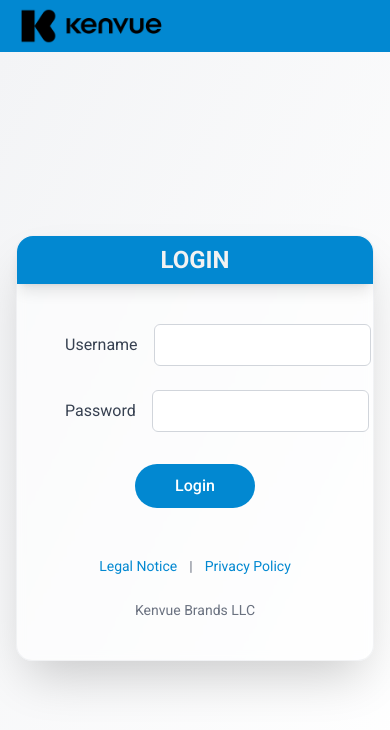
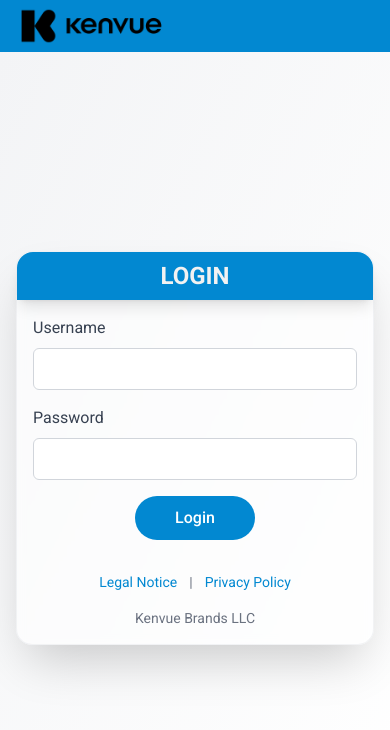
Before and after one commit to lschmidt1/Golden-Calendar, a React (Vite) app: page /login in a window 390 px wide. Shown: the top 730 px of the page. Built offline with nearby package versions, Linux system fonts and the light colour scheme; the HTML template or start-up script is replaced by a standard one.

Commit message:
Removed body scrolling and made the horizontal scroll work with the table. Responsive features for scaling

```diff
--- a/src/index.css
+++ b/src/index.css
@@ -4,4 +4,29 @@
 
 body {
   font-family: 'Roboto', sans-serif;
+  overflow-y: hidden;
 }
+
+.scrollbar-visible {
+  scrollbar-width: auto;
+  scrollbar-color: rgba(155, 155, 155, 0.7) transparent;
+}
+
+.scrollbar-visible::-webkit-scrollbar {
+  height: 12px;
+  width: 12px;
+}
+
+.scrollbar-visible::-webkit-scrollbar-track {
+  background: transparent;
+}
+
+.scrollbar-visible::-webkit-scrollbar-thumb {
+  background-color: rgba(155, 155, 155, 0.7);
+  border-radius: 6px;
+  border: 3px solid transparent;
+}
+
+.scrollbar-visible::-webkit-scrollbar-thumb:hover {
+  background-color: rgba(155, 155, 155, 0.9);
+}
--- a/src/pages/LoginPage.tsx
+++ b/src/pages/LoginPage.tsx
@@ -28,24 +28,23 @@ export default function LoginPage() {
       {/* Login Content */}
       <div className={`flex-1 flex items-center justify-center ${
         isDarkMode ? 'bg-gradient-to-br from-gray-900 to-gray-800' : 'bg-gradient-to-br from-gray-100 to-white'
-      } p-4`}>
+      } p-4 overflow-y-auto`}>
         <div className={`w-full max-w-2xl ${
           isDarkMode
             ? 'bg-gray-800/50 border-gray-700/50'
             : 'bg-white/50 border-gray-200/50'
-        } backdrop-blur-sm rounded-2xl shadow-2xl shadow-black/20 border`}>
+        } backdrop-blur-sm rounded-2xl shadow-2xl shadow-black/20 border my-4`}>
           <div className={`w-full h-12 flex items-center justify-center rounded-t-2xl ${
             isDarkMode ? 'bg-secondary' : 'bg-secondary'
           } shadow-lg relative z-10`}>
             <div className="text-textLight font-bold text-2xl">LOGIN</div>
           </div>
 
-          <div className={`w-full px-12 py-10 ${isDarkMode ? 'text-white' : 'text-gray-800'}`}>
-
-            <form className="space-y-8 max-w-md mx-auto" onSubmit={handleSubmit}>
-              <div className="space-y-6">
-                <div className="flex items-center gap-4">
-                  <label htmlFor="username" className={`block w-24 text-right ${isDarkMode ? 'text-white' : 'text-gray-700'}`}>
+          <div className={`w-full p-4 sm:p-6 md:p-8 ${isDarkMode ? 'text-white' : 'text-gray-800'}`}>
+            <form className="space-y-4 sm:space-y-6 max-w-md mx-auto" onSubmit={handleSubmit}>
+              <div className="space-y-4">
+                <div className="flex flex-col sm:flex-row sm:items-center gap-2 sm:gap-4">
+                  <label htmlFor="username" className={`sm:w-24 sm:text-right ${isDarkMode ? 'text-white' : 'text-gray-700'}`}>
                     Username
                   </label>
                   <input
@@ -63,8 +62,8 @@ export default function LoginPage() {
                       }`}
                   />
                 </div>
-                <div className="flex items-center gap-4">
-                  <label htmlFor="password" className={`block w-24 text-right ${isDarkMode ? 'text-white' : 'text-gray-700'}`}>
+                <div className="flex flex-col sm:flex-row sm:items-center gap-2 sm:gap-4">
+                  <label htmlFor="password" className={`sm:w-24 sm:text-right ${isDarkMode ? 'text-white' : 'text-gray-700'}`}>
                     Password
                   </label>
                   <input
@@ -84,7 +83,7 @@ export default function LoginPage() {
                 </div>
               </div>
 
-              <div className="flex justify-center mt-10">
+              <div className="flex justify-center mt-6 sm:mt-8">
                 <button
                   type="submit"
                   className={`px-10 py-2.5 rounded-full text-white font-medium
@@ -97,7 +96,7 @@ export default function LoginPage() {
               </div>
             </form>
 
-            <div className="flex justify-center gap-3 mt-12 text-sm">
+            <div className="flex justify-center gap-3 mt-8 sm:mt-10 text-sm">
               <a href="#" className={`${isDarkMode ? 'text-primary hover:text-primary/80' : 'text-secondary hover:text-secondary/80'} transition-colors duration-200`}>
                 Legal Notice
               </a>
@@ -107,7 +106,7 @@ export default function LoginPage() {
               </a>
             </div>
 
-            <div className={`text-center mt-6 text-sm ${isDarkMode ? 'text-gray-400' : 'text-gray-500'}`}>
+            <div className={`text-center mt-4 sm:mt-6 text-sm ${isDarkMode ? 'text-gray-400' : 'text-gray-500'}`}>
               Kenvue Brands LLC
             </div>
           </div>
--- a/src/pages/TablePage.tsx
+++ b/src/pages/TablePage.tsx
@@ -220,7 +220,7 @@ export default function TablePage() {
     };
 
     return (
-      <div className={`min-h-screen ${isDarkMode ? 'bg-gray-900' : 'bg-gray-50'}`}>
+      <div className={`overflow-hidden min-h-screen ${isDarkMode ? 'bg-gray-900' : 'bg-gray-50'}`}>
         {/* Header */}
         <div className="w-full bg-secondary py-2 shadow-md">
           <div className="container mx-auto flex justify-between items-center px-4">
@@ -254,7 +254,7 @@ export default function TablePage() {
         </div>
 
         <div
-          className={`min-h-screen ${isDarkMode ? 'bg-gray-900' : 'bg-gray-50'}`}
+          className={` ${isDarkMode ? 'bg-gray-900' : 'bg-gray-50'}`}
           onMouseMove={handleResize}
           onMouseUp={stopResizing}
           onMouseLeave={stopResizing}
@@ -313,17 +313,22 @@ export default function TablePage() {
               </div>
 
               {/* Spreadsheet */}
-              <div className="overflow-x-auto"
+              <div
+                className="overflow-x-auto scrollbar-visible"
                 style={{
                   width: '100%',
                   overflowX: 'scroll',
                   overflowY: 'visible',
-                  WebkitOverflowScrolling: 'touch'
+                  WebkitOverflowScrolling: 'touch',
+                  height: 'calc(100vh - 180px)', // Add fixed height
+                  display: 'flex',
+                  flexDirection: 'column'
                 }}
               >
                 <div style={{
                   minWidth: 'fit-content',
-                  width: 'max-content'
+                  width: 'max-content',
+                  flex: '1 0 auto' // Make content fill available space
                 }}>
                   <table style={{
                     borderCollapse: 'separate',
```
